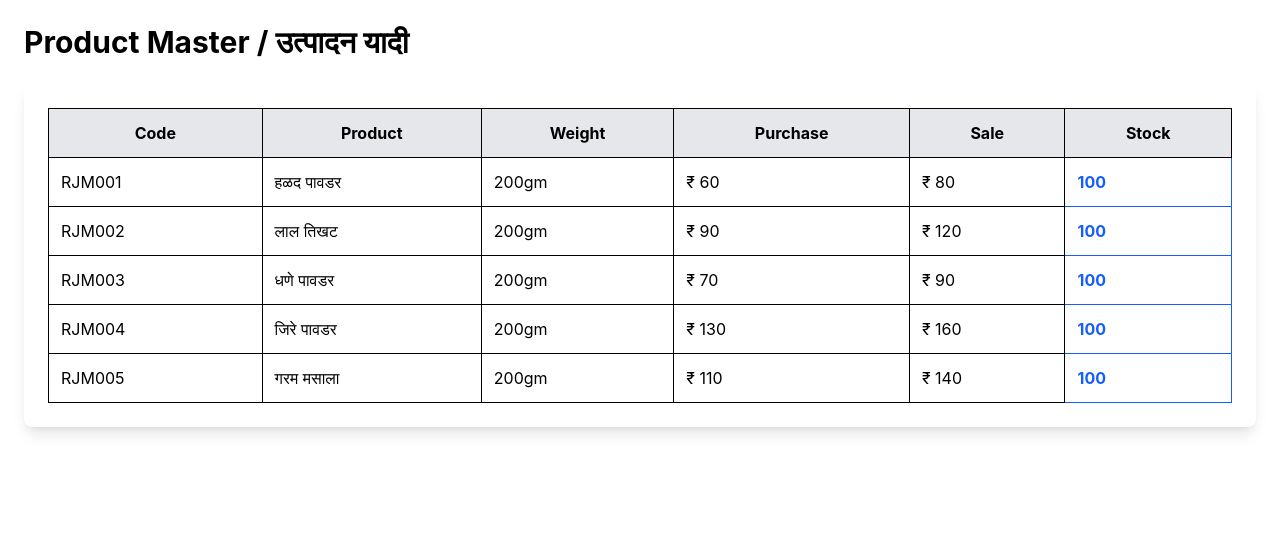
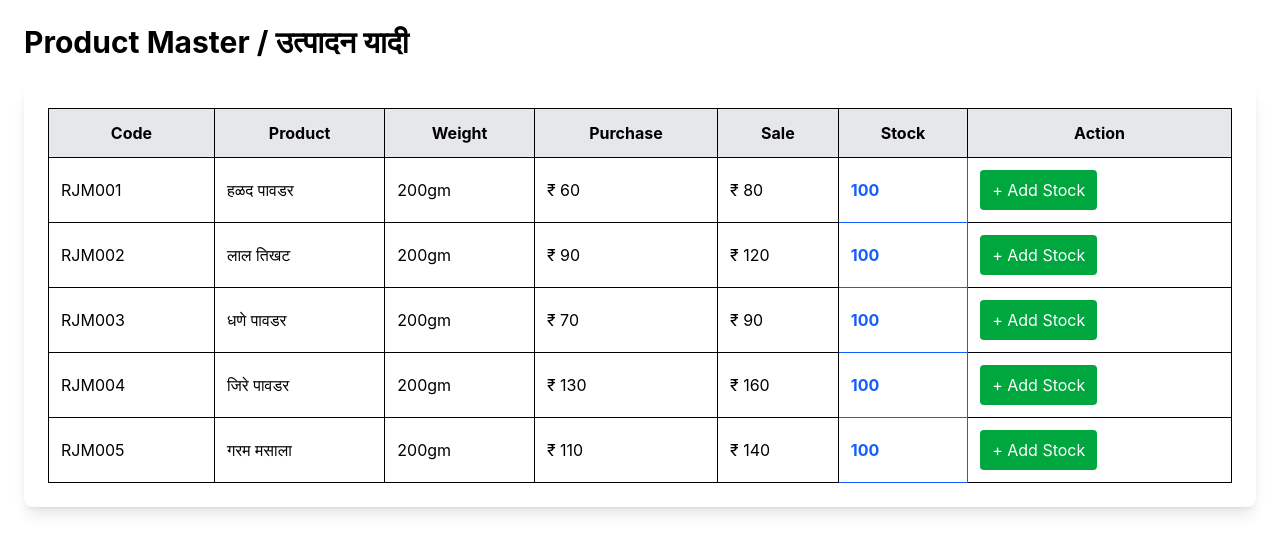
Before and after one commit to rajhanssmasale2026-oss/rajhans-erp, a React (Vite) app: page /products in a window 1280 px wide. Shown: the top 552 px of the page. Built offline with nearby package versions, Linux system fonts and the light colour scheme.

Commit message:
Stable sales and stock version

```diff
--- a/src/context/ProductContext.jsx
+++ b/src/context/ProductContext.jsx
@@ -31,11 +31,25 @@ export function ProductProvider({ children }) {
     );
   };
 
+  const addStock = (productName, qty) => {
+    setProducts((prevProducts) =>
+      prevProducts.map((item) =>
+        item.name === productName
+          ? {
+              ...item,
+              stock: Number(item.stock) + Number(qty),
+            }
+          : item
+      )
+    );
+  };
+
   return (
     <ProductContext.Provider
       value={{
         products,
         updateStock,
+        addStock,
       }}
     >
       {children}
--- a/src/pages/Products.jsx
+++ b/src/pages/Products.jsx
@@ -2,7 +2,20 @@ import React, { useContext } from "react";
 import { ProductContext } from "../context/ProductContext";
 
 function Products() {
-  const { products } = useContext(ProductContext);
+  const { products, addStock } = useContext(ProductContext);
+
+  const handleAddStock = (productName) => {
+    const qty = prompt("Enter Stock Quantity");
+
+    if (!qty) return;
+
+    if (isNaN(qty) || Number(qty) <= 0) {
+      alert("Please enter valid quantity");
+      return;
+    }
+
+    addStock(productName, Number(qty));
+  };
 
   return (
     <div className="p-6">
@@ -20,17 +33,24 @@ function Products() {
               <th className="border p-3">Purchase</th>
               <th className="border p-3">Sale</th>
               <th className="border p-3">Stock</th>
+              <th className="border p-3">Action</th>
             </tr>
           </thead>
 
           <tbody>
             {products.map((item) => (
               <tr key={item.code}>
-                <td className="border p-3">{item.code}</td>
+                <td className="border p-3">
+                  {item.code}
+                </td>
 
-                <td className="border p-3">{item.name}</td>
+                <td className="border p-3">
+                  {item.name}
+                </td>
 
-                <td className="border p-3">{item.weight}</td>
+                <td className="border p-3">
+                  {item.weight}
+                </td>
 
                 <td className="border p-3">
                   ₹ {item.purchasePrice}
@@ -43,6 +63,17 @@ function Products() {
                 <td className="border p-3 font-bold text-blue-600">
                   {item.stock}
                 </td>
+
+                <td className="border p-3">
+                  <button
+                    onClick={() =>
+                      handleAddStock(item.name)
+                    }
+                    className="bg-green-600 text-white px-3 py-2 rounded hover:bg-green-700"
+                  >
+                    + Add Stock
+                  </button>
+                </td>
               </tr>
             ))}
           </tbody>
```
